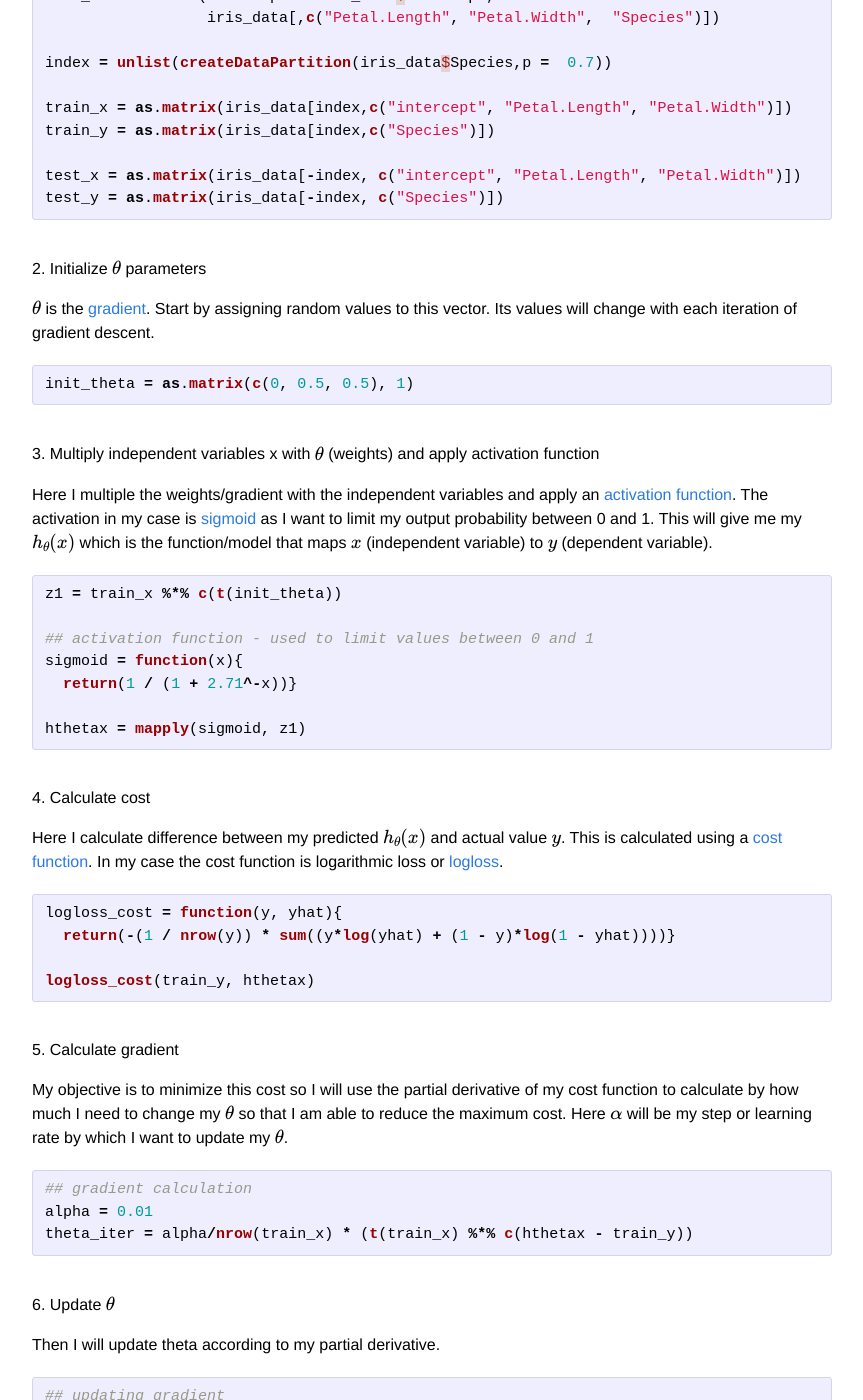
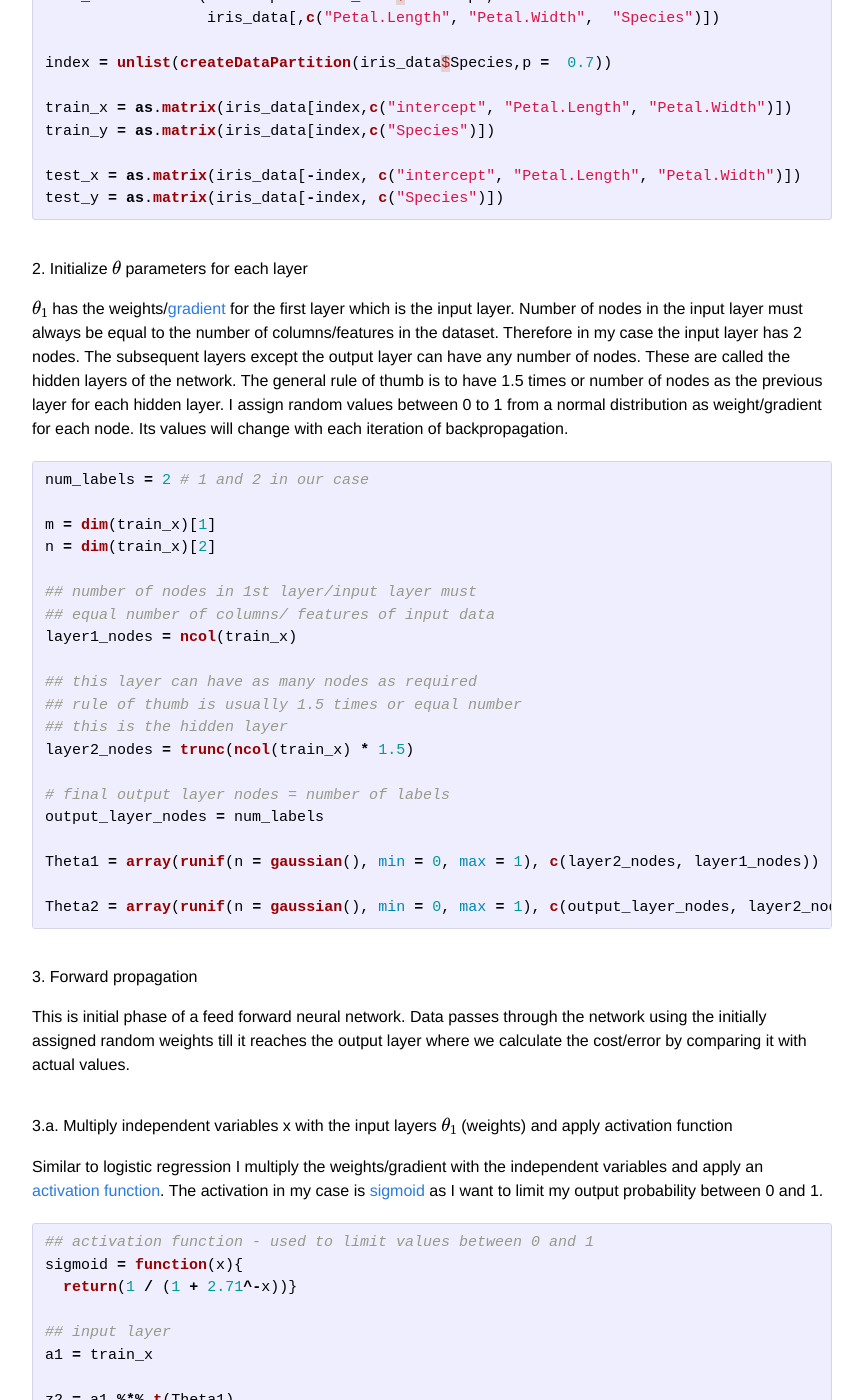
Before and after one commit to praths007/praths007.github.io, a Jekyll site: the page built from _posts/2019-03-25-intuition-neural-networks.md, in a window 1280 px wide and 1400 px high, scrolled down 1422 px. Shown: the whole window, without its empty margins (208-1071 px from the left). Built offline with Jekyll 4.4.1, drawn with Linux system fonts in a browser that asks for light colours; formulas are drawn with MathJax 3; comment, search, counter and statistics services are not loaded; some of the changed text lies outside the part shown.

Commit message:
added nn intuition#2

````diff
--- a/_posts/2019-03-25-intuition-neural-networks.md
+++ b/_posts/2019-03-25-intuition-neural-networks.md
@@ -26,13 +26,13 @@
 ![and_gate_network](/assets/neural_net_1_and_gate.png){:height="300px" width="600px"}{: .center-image }
 
 Here -30 is the bias and +20 and +20 are the weights. The activation used is a sigmoid function. This structure
-implements an **AND** gate. If I want to convert this into an **OR** gate I need to increase the value of +20, +20 to be
-+40, +40 (more than \\( \lvert 30 \rvert \\)). So one can change the weights and biases to obtain different outputs.
+implements an **AND** gate. If I want to convert this into an **OR** gate I need to increase the value of +20, +20 to
++40, +40 (greater than \\( \lvert 30 \rvert \\)). So one can change the weights and biases to obtain different outputs.
 
 #### Steps for execution
 ##### 1. Load dataset
-Similar to logistic regression I have used the famous iris dataset with 2 features `Petal.Length` and `Petal.Width`.
-My dependent variable will be
+Similar to [logistic regression](/2019/03/18/machine-learning-intuition-logistic-regression/) I have used the famous
+iris dataset with 2 features `Petal.Length` and `Petal.Width`. My dependent variable will be
 `Species`. I have also added an X intercept which will be 1. The data is split into train and test with a 70:30 ratio.
 
 ```python
@@ -53,41 +53,111 @@
 test_x = as.matrix(iris_data[-index, c("intercept", "Petal.Length", "Petal.Width")])
 test_y = as.matrix(iris_data[-index, c("Species")])
 ```
-##### 2. Initialize \\( \theta \\) parameters
-\\( \theta \\) is the [gradient](/2019/03/15/machine-learning-intuition-gradient-descent/). Start by assigning random
-values to this vector. Its values will change with each iteration of gradient descent.
+##### 2. Initialize \\( \theta \\) parameters for each layer
+\\( \theta_1 \\) has the weights/[gradient](/2019/03/15/machine-learning-intuition-gradient-descent/) for the first layer
+which is the input layer. Number of nodes in the input layer must always be equal to the number of columns/features in
+the dataset. Therefore in my case the input layer has 2 nodes. The subsequent layers except the output layer can have
+any number of nodes. These are called the hidden layers of the network. The general rule of thumb is to have 1.5 times or
+number of nodes as the previous layer for each hidden layer. I assign random values between 0 to 1 from a normal
+distribution as weight/gradient for each node. Its values will change with each iteration of backpropagation.
 
 ```python
-init_theta = as.matrix(c(0, 0.5, 0.5), 1)
+num_labels = 2 # 1 and 2 in our case
+
+m = dim(train_x)[1]
+n = dim(train_x)[2]
+
+## number of nodes in 1st layer/input layer must
+## equal number of columns/ features of input data
+layer1_nodes = ncol(train_x)
+
+## this layer can have as many nodes as required
+## rule of thumb is usually 1.5 times or equal number
+## this is the hidden layer
+layer2_nodes = trunc(ncol(train_x) * 1.5)
+
+# final output layer nodes = number of labels
+output_layer_nodes = num_labels
+
+Theta1 = array(runif(n = gaussian(), min = 0, max = 1), c(layer2_nodes, layer1_nodes))
+
+Theta2 = array(runif(n = gaussian(), min = 0, max = 1), c(output_layer_nodes, layer2_nodes+1))
 ```
-##### 3. Multiply independent variables x with \\( \theta \\) (weights) and apply activation function
-Here I multiple the weights/gradient with the independent variables and apply an
+##### 3. Forward propagation
+This is initial phase of a feed forward neural network. Data passes through the network using the initially
+assigned random weights till it reaches the output layer where we calculate the cost/error by comparing it with actual
+values.
+
+###### 3.a. Multiply independent variables x with the input layers \\( \theta_1 \\) (weights) and apply activation function
+Similar to logistic regression I multiply the weights/gradient with the independent variables and apply an
 [activation function](https://en.wikipedia.org/wiki/Activation_function). The activation
 in my case is [sigmoid](https://en.wikipedia.org/wiki/Sigmoid_function) as I want to limit my output probability between
- 0 and 1. This will give me my \\( h_\theta(x) \\) which is the function/model that maps \\( x \\)
- (independent variable) to \\( y \\) (dependent variable).
+ 0 and 1.
 
 ```python
-z1 = train_x %*% c(t(init_theta))
-
 ## activation function - used to limit values between 0 and 1
 sigmoid = function(x){
   return(1 / (1 + 2.71^-x))}
 
-hthetax = mapply(sigmoid, z1)
+## input layer
+a1 = train_x
+
+z2 = a1 %*% t(Theta1)
+
+a2 = sigmoid(z2)
 ```
-##### 4. Calculate cost
-Here I calculate difference between my predicted \\( h_\theta(x) \\) and actual value \\( y \\). This is calculated using a
-[cost function](/2019/03/15/machine-learning-intuition-gradient-descent/). In my case the cost function is logarithmic
-loss or [logloss](https://datawookie.netlify.com/blog/2015/12/making-sense-of-logarithmic-loss).
+ Till this point every step is very similar to
+ [logistic regression](/2019/03/18/machine-learning-intuition-logistic-regression/).
+ Which is the **whole idea of neural networks**,
+ we can use any activation function and weights to achieve the desired output. Sigmoid gives us a linear decision
+ boundary, but there are many other [activation functions](https://en.wikipedia.org/wiki/Activation_function) that give
+ polynomial curves. Therefore, we can tune the complexity of our network based on the problem we want to solve.
+
+ Another thing to notice is that each individual node in a layer with its sigmoid activation acts as a logistic
+ regression model. And one layer is just a combination of these individual models all working together to solve a
+  complex problem.
+
+###### 3.b. Repeat the previous step for layer 2 and apply activation to the final output layer
+We multiply the output of first layer with the weights of the second layer \\( \theta_2 \\). The final year applies the
+activation function to the output from the second hidden layer. No weight multiplication takes place in the final layer.
 
 ```python
-logloss_cost = function(y, yhat){
-  return(-(1 / nrow(y)) * sum((y*log(yhat) + (1 - y)*log(1 - yhat))))}
+# second layer (hidden layer)
+a2 = cbind(1, a2)
 
-logloss_cost(train_y, hthetax)
+z3 = a2 %*% t(Theta2)
+
+# third layer (output layer)
+a3 = sigmoid(z3)
 ```
-##### 5. Calculate gradient
+###### 3.c. Calculate cost
+Here I calculate difference between the result of the output layer and actual value \\( y \\). Since I am predicting a
+ binary outcome I will use the same cost function I used for logistic regression which is
+  [logloss](https://datawookie.netlify.com/blog/2015/12/making-sense-of-logarithmic-loss).
+
+ But the catch with neural networks is that because it is a combination of multiple logit regressors I will have to
+ take the summation of the cost of each individual node in the output layer.
+
+```python
+individual_train = array(0L, m)
+individual_theta_k = array(0L, output_layer_nodes)
+for(i in seq(1, m)){
+  # for calculating innermost summation of cost (which is basically cost/error
+  # for each node of the output layer wrt actual value)
+  for(k in seq(1, num_labels)){
+    individual_theta_k[k] = as.numeric(train_y[i,] == k)  * log(a3[i, k]) +
+                          (1 - as.numeric(train_y[i,] == k)) * log(1 - a3[i, k])
+  }
+  # summation of errors at each label K for each input tuple/ row
+  individual_train[i] = sum(individual_theta_k)
+}
+# summation of errors for all tuples
+cost = -(1/m) * sum(individual_train)
+cost
+```
+
+##### 4. Backpropagation
+###### 4.a. Calculate gradient
 My objective is to minimize this cost so I will use the partial derivative of my cost function to calculate by how much
 I need to change my \\( \theta \\) so that I am able to reduce the maximum cost. Here \\( \alpha \\) will be my step or
 learning rate by which I want to update my \\( \theta \\).
````
